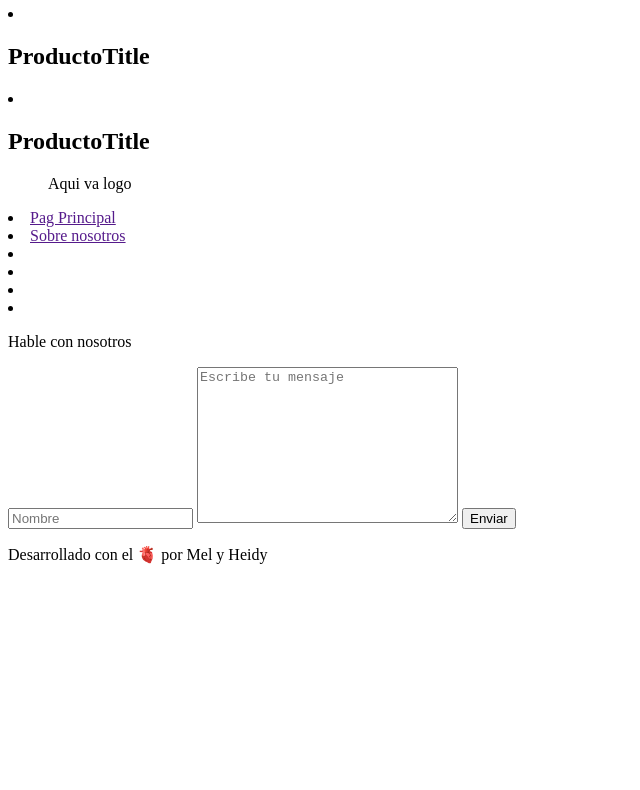
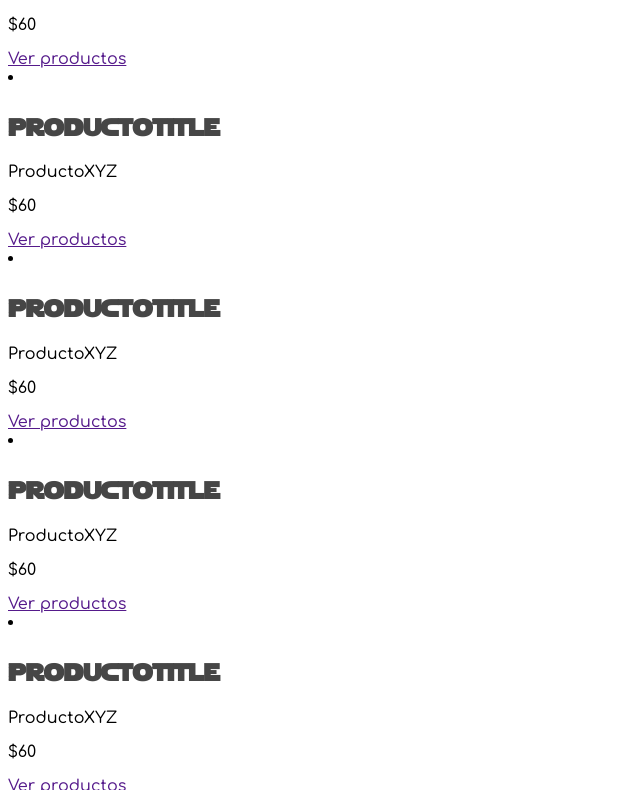
Before and after one commit to sancarlena77/e-commerce, a plain HTML site: page index.html in a window 1280 px wide. Shown: the part 659-1449 px from the top of the page, without its empty margins (0-640 px from the left). Before the commit the page ends 1239 px from the top, so only its background shows below. Drawn offline with Linux system fonts and the light colour scheme.

Commit message:
adding personalized fonts to index

```diff
--- a/css/style.css
+++ b/css/style.css
@@ -5,11 +5,40 @@
     --backgroundWhite: #FFFFFF;
     --backgroundGrey: #F5F5F5;
     --backgroundLightBlue: #EAF2FD;
-    --font-family: 'Raleway';
+    --starTitle: 'Starjout';
+    --titles: 'Baloo 2', 'Sans Serif';
+    --text: 'Comfortaa', 'Sans Serif';
 }
 
+@font-face {
+    font-family: 'Starjedi';
+    src: url(/assets/Starjedi.ttf);
+}
+@font-face {
+    font-family: 'Starjout';
+    src: url(/assets/Starjout.ttf);
+}
+
+body{
+    font-family: var(--text);
+    font-size: 1rem;
+}
 /*titulos grandes*/
-.className{
+.banner__titulo{
+    font-family: 'Starjout';
+}
+.galeria__productos--title{
     font-weight: 700;
     color: var(--fontDarkColor);
+    font-family:  var(--starTitle);
 }
+
+.btn{
+    font-family: var(--text);
+    border: 2px solid transparent;
+}
+
+.input{
+    font-family: var(--text);
+    padding: 1rem 0 1rem 1rem;
+}
--- a/index.html
+++ b/index.html
@@ -1,15 +1,23 @@
 <!DOCTYPE html>
 <html lang="en">
 <head>
+    <!--Fonts-->
+    <link rel="preconnect" href="https://fonts.googleapis.com">
+    <link rel="preconnect" href="https://fonts.gstatic.com" crossorigin>
+    <link href="https://fonts.googleapis.com/css2?family=Baloo+2:wght@400;700&family=Comfortaa:wght@300;500;700&display=swap" rel="stylesheet">
+
     <meta charset="UTF-8">
     <meta name="viewport" content="width=device-width, initial-scale=1.0">
     <title>E-commerce</title>
+
+    <!--Styles sheets-->
+    <link rel="stylesheet" href="css/style.css">
 </head>
 <body>
     <header class="menu">
         <figure class="menu__logo">Aqui va logo</figure>
-        <input type="text" class="menu__barraBusqueda" placeholder="Busqueda"></input>
-        <button class="menu__btn-login">Login</button>
+        <input type="text" class="menu__barraBusqueda input" placeholder="Busqueda"></input>
+        <button class="menu__btn-login btn">Login</button>
     </header>
     <section class="banner">
         <div class="banner__imagen">
@@ -56,38 +64,44 @@
                 <li class="galeria__productos_items">
                     <figure class="galeria__productos_items__foto"></figure>
                     <h2 class="galeria__productos--title">ProductoTitle</h2>
-                    <p class="galeria__productos_items__nombre"></p>
-                    <p class="galeria__productos_items__precio"></p>
+                    <p class="galeria__productos_items__nombre">ProductoXYZ</p>
+                    <p class="galeria__productos_items__precio">$60</p>
+                    <a href="" class="galeria__productos--link">Ver productos</a>
                 </li>
                 <li class="galeria__productos_items">
                     <figure class="galeria__productos_items__foto"></figure>
                     <h2 class="galeria__productos--title">ProductoTitle</h2>
-                    <p class="galeria__productos_items__nombre"></p>
-                    <p class="galeria__productos_items__precio"></p>
+                    <p class="galeria__productos_items__nombre">ProductoXYZ</p>
+                    <p class="galeria__productos_items__precio">$60</p>
+                    <a href="" class="galeria__productos--link">Ver productos</a>
                 </li>
                 <li class="galeria__productos_items">
                     <figure class="galeria__productos_items__foto"></figure>
                     <h2 class="galeria__productos--title">ProductoTitle</h2>
-                    <p class="galeria__productos_items__nombre"></p>
-                    <p class="galeria__productos_items__precio"></p>
+                    <p class="galeria__productos_items__nombre">ProductoXYZ</p>
+                    <p class="galeria__productos_items__precio">$60</p>
+                    <a href="" class="galeria__productos--link">Ver productos</a>
                 </li>
                 <li class="galeria__productos_items">
                     <figure class="galeria__productos_items__foto"></figure>
                     <h2 class="galeria__productos--title">ProductoTitle</h2>
-                    <p class="galeria__productos_items__nombre"></p>
-                    <p class="galeria__productos_items__precio"></p>
+                    <p class="galeria__productos_items__nombre">ProductoXYZ</p>
+                    <p class="galeria__productos_items__precio">$60</p>
+                    <a href="" class="galeria__productos--link">Ver productos</a>
                 </li>
                 <li class="galeria__productos_items">
                     <figure class="galeria__productos_items__foto"></figure>
                     <h2 class="galeria__productos--title">ProductoTitle</h2>
-                    <p class="galeria__productos_items__nombre"></p>
-                    <p class="galeria__productos_items__precio"></p>
+                    <p class="galeria__productos_items__nombre">ProductoXYZ</p>
+                    <p class="galeria__productos_items__precio">$60</p>
+                    <a href="" class="galeria__productos--link">Ver productos</a>
                 </li>
                 <li class="galeria__productos_items">
                     <figure class="galeria__productos_items__foto"></figure>
                     <h2 class="galeria__productos--title">ProductoTitle</h2>
-                    <p class="galeria__productos_items__nombre"></p>
-                    <p class="galeria__productos_items__precio"></p>
+                    <p class="galeria__productos_items__nombre">ProductoXYZ</p>
+                    <p class="galeria__productos_items__precio">$60</p>
+                    <a href="" class="galeria__productos--link">Ver productos</a>
                 </li>
             </nav>
         </section>
@@ -104,9 +118,9 @@
         </nav>
         <form class="contactUs">
             <p class="form__title">Hable con nosotros</p>
-            <input type="text" class="form__input" placeholder="Nombre"></input>
-            <textarea class="form__textarea" id="" cols="30" rows="10" placeholder="Escribe tu mensaje"></textarea>
-            <button class="form__btn">Enviar</button>
+            <input type="text" class="form__input input" placeholder="Nombre"></input>
+            <textarea class="form__textarea input" id="" cols="30" rows="10" placeholder="Escribe tu mensaje"></textarea>
+            <button class="form__btn btn">Enviar</button>
         </form>
     </footer>
     <div class="rodapie">
```
Also changed, not shown: assets/Starjedi.ttf (added), assets/Starjout.ttf (added), 1 other file.
